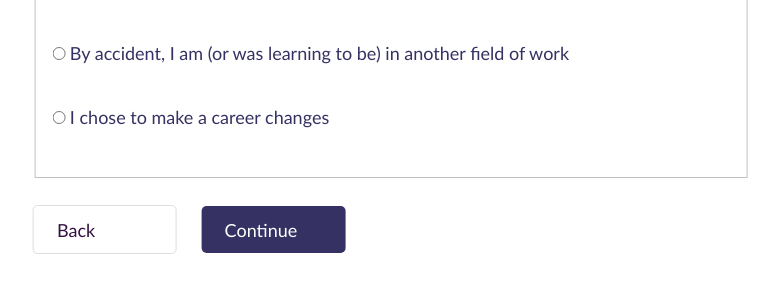
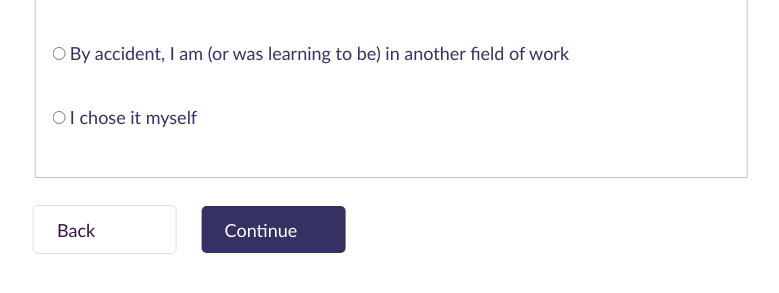
Before and after one commit to compassofdesign/site, a Jekyll site: the page built from assessment/index.html, in a window 1280 px wide and 900 px high, scrolled down 4720 px. Shown: the part 154-447 px from the top of the window, without its empty margins (249-1028 px from the left). Built offline with Jekyll 4.4.1, drawn with Linux system fonts in a browser that asks for light colours; nearby versions of some CDN libraries.

Commit message:
Update index.html

```diff
--- a/assessment/index.html
+++ b/assessment/index.html
@@ -87,7 +87,7 @@ title: Designer's Self Assessment
               <label for="q4-1" ><input type="radio" id="q4-1" name="q4" value="1" />  A friend or family member </label>
               <label for="q4-2" ><input type="radio" id="q4-2" name="q4" value="2" />  My teacher in school</label>
               <label for="q4-3" ><input type="radio" id="q4-3" name="q4" value="3" />  By accident, I am (or was learning to be) in another field of work</label>
-              <label for="q4-4" ><input type="radio" id="q4-4" name="q4" value="4" />  I chose to make a career changes</label>
+              <label for="q4-4" ><input type="radio" id="q4-4" name="q4" value="4" />  I chose it myself</label>
           </fieldset>
           <a href="#q3" class="button secondary">Back</a>
           <a href="#2" class="button">Continue</a>
```
